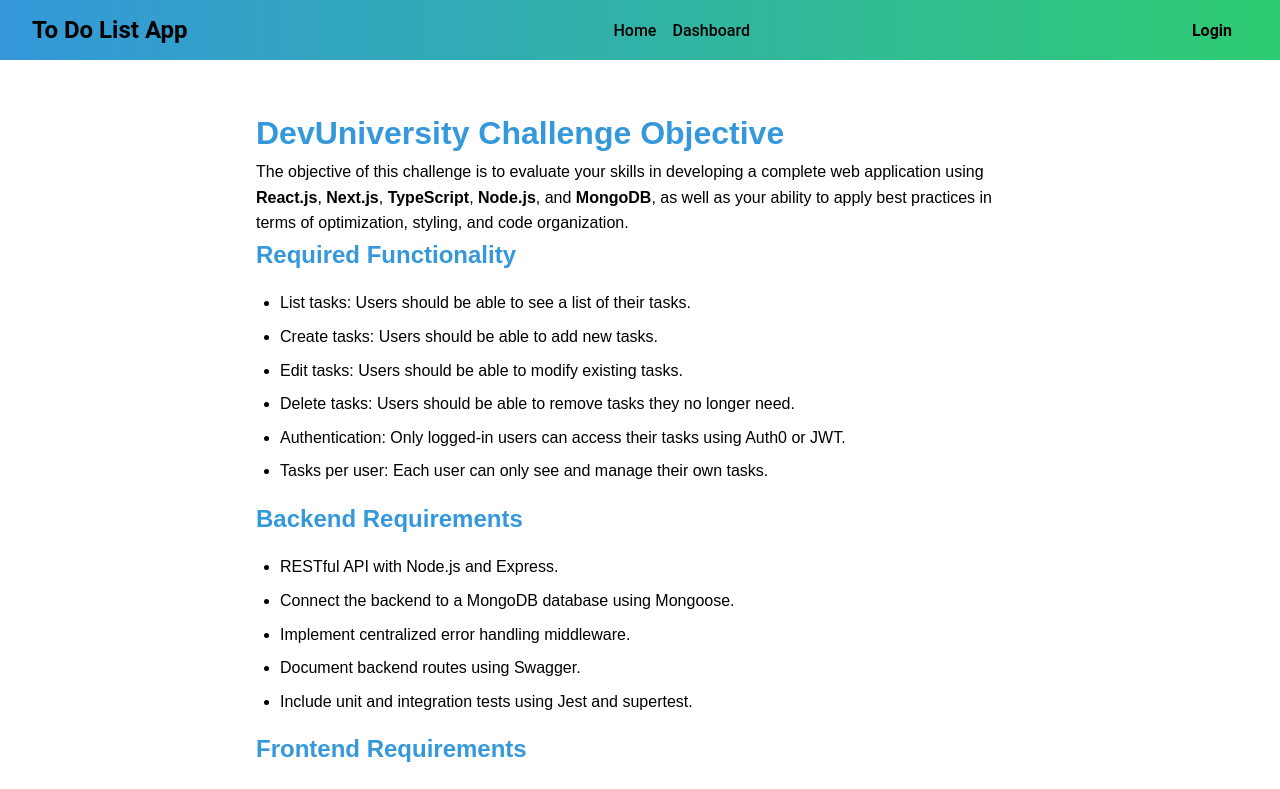
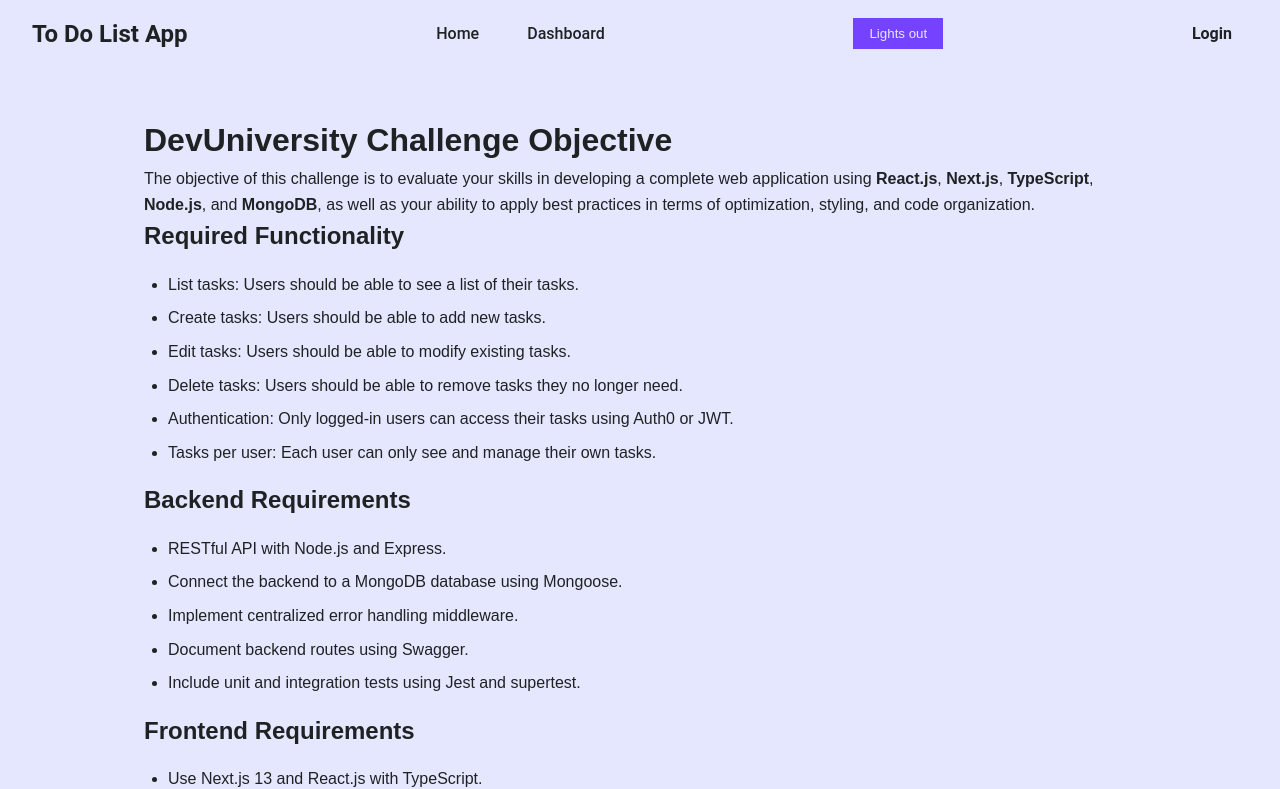
Before and after one commit to Baut1/devuniversity-challenge, a Next.js app: page / in a window 1280 px wide. Shown: the top 789 px of the page. Built offline with nearby package versions, Linux system fonts and the light colour scheme; no server answers.

Commit message:
dark/light mode theming + scss global variables

```diff
--- /dev/null
+++ b/src/app/dashboard/page.module.scss
@@ -0,0 +1,12 @@
+.container {
+    display: flex;
+    justify-content: center;
+
+    .card {
+        background-color: var(--card-background-color);
+        width: var(--max-width-lg);
+        border-radius: var(--border-radius-md);
+        border: var(--border-width-thin) solid var(--primary-color);
+        margin-top: var(--spacing-xxl);
+      }
+}
--- a/src/app/globals.scss
+++ b/src/app/globals.scss
@@ -1,15 +1,69 @@
 :root {
-    --primary-color: #3498db;
-    --secondary-color: #2ecc71;
-    --danger-color: #dd7198;
+    // Light Theme variables
+    --background-color: #e5e7ff;
+    --alternative-background-color: #ffffff;
+
+    // text color
+    --text-color: #1f2223;
+    --alternative-text-color: #000000;
+
+    // color palette
+    --primary-color: #7543ff;
+    --primary-hover-color: #5012fd;
+    --secondary-color: #b1f0db;
+    --tertiary-color: #f47d10;
+    --danger-color: #c70366;
+
+    // card color
+    --card-background-color: #ffffff;
+
+    // buttons color
+    --button-text-color: #e5e7ff;
+
+    // font families
     --font-family: 'Roboto', sans-serif;
-}
+    // font sizes
+    $base-font-size: 16px; // base font size
+    --font-size-xxs: calc(#{$base-font-size} * 0.75); // 12px
+    --font-size-xs: calc(#{$base-font-size} * 0.875); // 14px
+    --font-size-sm: calc(#{$base-font-size});         // 16px
+    --font-size-md: calc(#{$base-font-size} * 1.125); // 18px
+    --font-size-lg: calc(#{$base-font-size} * 1.25);  // 20px
+    --font-size-xl: calc(#{$base-font-size} * 1.5);   // 24px
+    --font-size-xxl: calc(#{$base-font-size} * 2);    // 32px
 
-@media (prefers-color-scheme: dark) {
-    :root {
-        --background: #0a0a0a;
-        --foreground: #ededed;
-    }
+    // spacing
+    $spacing-unit: 8px; // unit for spacing
+    --spacing-xxs: calc(#{$spacing-unit} * 0.25); // 2px
+    --spacing-xs: calc(#{$spacing-unit} * 0.5);   // 4px
+    --spacing-sm: calc(#{$spacing-unit});         // 8px
+    --spacing-md: calc(#{$spacing-unit} * 2);     // 16px
+    --spacing-lg: calc(#{$spacing-unit} * 3);     // 24px
+    --spacing-xl: calc(#{$spacing-unit} * 4);     // 32px
+    --spacing-xxl: calc(#{$spacing-unit} * 5);    // 40px
+
+    // max-widths
+    --max-width-xs: 400px;
+    --max-width-sm: 640px;
+    --max-width-md: 768px;
+    --max-width-lg: 1024px;
+    --max-width-xl: 1280px;
+    --max-width-xxl: 1536px;
+
+    // border
+    // border radius
+    --border-radius-sm: 4px;
+    --border-radius-md: 8px;
+    --border-radius-lg: 16px;
+    --border-radius-full: 9999px;
+    // border width
+    --border-width-thin: 1px;
+    --border-width-thick: 2px;
+
+    // shadows
+    --shadow-sm: 4px 4px 2px rgba(0, 0, 0, 0.15);
+    --shadow-md: 6px 6px 6px rgba(0, 0, 0, 0.2);
+    --shadow-lg: 10px 10px 15px rgba(0, 0, 0, 0.25);
 }
 
 html,
@@ -21,10 +75,34 @@ body {
 body {
     margin: 0;
     font-family: var(--font-family);
-    background-color: var(--background);
-    color: var(--foreground);
+    background-color: var(--background-color);
+    color: var(--text-color);
     -webkit-font-smoothing: antialiased;
     -moz-osx-font-smoothing: grayscale;
+}
+
+// Dark Theme Variables
+body.dark-theme {
+    --background-color: #1f2223;
+    --alternative-background-color: #000000;
+
+    // text color
+    --text-color: #e5e7ff;
+    --alternative-text-color: #ffffff;
+
+    // color palette
+    --primary-color: #89B1DB;
+    --primary-hover-color: #6692d1;
+    --secondary-color: #F5C79E;
+    --tertiary-color: #f47d10;
+
+    --danger-color: #cb377c;
+
+    // card color
+    --card-background-color: #000000;
+
+    // buttons color
+    --button-text-color: #1f2223;
 }
 
 * {
--- a/src/app/layout.tsx
+++ b/src/app/layout.tsx
@@ -28,7 +28,7 @@ export default function RootLayout({
     <html lang="en">
       <body className={`${geistSans.variable} ${geistMono.variable}`}>
         <UserProvider>
-          <Navbar />
+          <header><Navbar /></header>
           <main>{children}</main>
         </UserProvider>
       </body>
--- a/src/app/page.module.scss
+++ b/src/app/page.module.scss
@@ -1,14 +1,10 @@
 .container {
-    max-width: 800px;
+    max-width: var(--max-width-lg);
     margin: 2rem auto;
     padding: 1rem;
     border-radius: 8px;
     font-family: Arial, sans-serif;
     line-height: 1.6;
-
-    h1, h2, h3 {
-      color: var(--primary-color);
-    }
 
     ul {
       margin: 1rem 0;
@@ -19,10 +15,14 @@
       }
     }
 
+    p {
+      font-size: var(--font-size-sm);
+    }
+
     .bonus, .submission {
       margin-top: 2rem;
       padding: 1rem;
-      border-left: 4px solid var(--secondary-color);
+      border-left: 4px solid var(--primary-color);
 
       h3 {
         margin-top: 0;
--- a/src/components/Navbar/Navbar.module.scss
+++ b/src/components/Navbar/Navbar.module.scss
@@ -3,7 +3,6 @@
     justify-content: space-between;
     align-items: center;
     padding: 1rem 2rem;
-    background: linear-gradient(90deg, var(--primary-color), var(--secondary-color));
 
     .logo {
       font-size: 1.5rem;
@@ -16,12 +15,14 @@
       gap: 1rem;
 
       a {
+        padding: 0.5rem 1rem;
+        border-radius: 0.5rem;
         font-size: 1rem;
         font-weight: 500;
-        transition: color 0.3s;
+        transition: all 0.3s;
 
         &:hover {
-          color: #ffe0e6;
+          background-color: var(--alternative-background-color);
         }
       }
     }
--- a/src/components/Navbar/Navbar.tsx
+++ b/src/components/Navbar/Navbar.tsx
@@ -3,6 +3,7 @@
 import Link from "next/link";
 import { useUser } from "@auth0/nextjs-auth0/client";
 import styles from "./Navbar.module.scss";
+import ThemeToggle from "../ThemeToggle/ThemeToggle";
 
 export default function Navbar() {
   const { user } = useUser();
@@ -16,6 +17,7 @@ export default function Navbar() {
         <Link href="/">Home</Link>
         <Link href="/dashboard">Dashboard</Link>
       </div>
+      <ThemeToggle />
       <div className={styles["login-logout"]}>
         {!user ? (
           <Link href="/api/auth/login">Login</Link>
--- a/src/components/TaskForm/AddTask.module.scss
+++ b/src/components/TaskForm/AddTask.module.scss
@@ -29,6 +29,7 @@
       cursor: pointer;
       font-size: 1rem;
       transition: background-color 0.3s ease;
+      box-shadow: var(--shadow-sm);
 
       &:hover {
         background-color: var(--secondary-color);
--- /dev/null
+++ b/src/components/ThemeToggle/ThemeToggle.module.scss
@@ -0,0 +1,12 @@
+.button {
+    background-color: var(--primary-color);
+    color: var(--button-text-color);
+    border: none;
+    padding: var(--spacing-sm) var(--spacing-md);
+    cursor: pointer;
+    transition: background-color 0.3s, color 0.3s;
+
+    &:hover {
+        background-color: var(--primary-hover-color);
+    }
+  }
--- /dev/null
+++ b/src/components/ThemeToggle/ThemeToggle.tsx
@@ -0,0 +1,14 @@
+import useTheme from '../../hooks/useTheme';
+import styles from './ThemeToggle.module.scss';
+
+const ThemeToggle = () => {
+  const { theme, toggleTheme } = useTheme();
+
+  return (
+    <button onClick={toggleTheme} className={styles.button}>
+      {theme === 'light' ? 'Lights out' : 'Lights up'}
+    </button>
+  );
+};
+
+export default ThemeToggle;
--- /dev/null
+++ b/src/hooks/useTheme.ts
@@ -0,0 +1,30 @@
+import { useEffect, useState } from 'react';
+
+const useTheme = () => {
+  const [theme, setTheme] = useState<'light' | 'dark'>('light');
+
+  useEffect(() => {
+    // retrieve theme fromlocalStorage
+    const savedTheme = localStorage.getItem('theme') as 'light' | 'dark';
+    if (savedTheme) {
+      setTheme(savedTheme);
+      document.body.classList.add(`${savedTheme}-theme`);
+    }
+  }, []);
+
+  const toggleTheme = () => {
+    const newTheme = theme === 'light' ? 'dark' : 'light';
+    setTheme(newTheme);
+
+    // change body class
+    document.body.classList.remove(`${theme}-theme`);
+    document.body.classList.add(`${newTheme}-theme`);
+
+    // save theme in localStorage
+    localStorage.setItem('theme', newTheme);
+  };
+
+  return { theme, toggleTheme };
+};
+
+export default useTheme;
```
Also changed, not shown: src/app/dashboard/page.tsx (+8 -6 lines).
